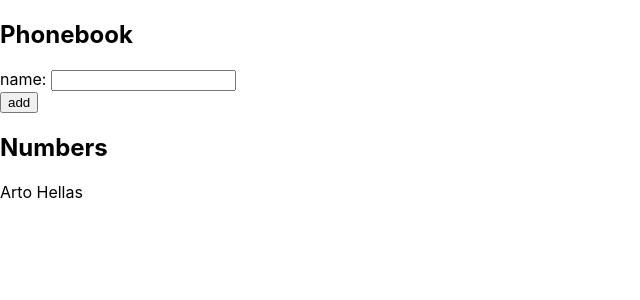
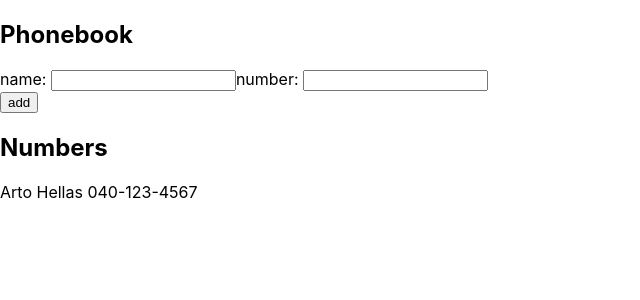
Before and after one commit to mvaaltola/fsopen20, a React (Create React App) app in the folder 2/puhelinluettelo/: page / in a window 1280 px wide. Shown: the top 300 px of the page, without its empty margins (0-640 px from the left). Built offline with nearby package versions, Linux system fonts and the light colour scheme.

Commit message:
Complete 2.8

```diff
--- a/2/puhelinluettelo/src/App.js
+++ b/2/puhelinluettelo/src/App.js
@@ -2,9 +2,10 @@ import React, { useState } from 'react'
 
 const App = () => {
   const [ persons, setPersons] = useState([
-    { name: 'Arto Hellas' }
+    { name: 'Arto Hellas', number: '040-123-4567' }
   ])
   const [ newName, setNewName ] = useState('')
+  const [ newNr, setNewNr ] = useState('')
 
   const addName = (event) => {
     event.preventDefault()
@@ -12,22 +13,23 @@ const App = () => {
     if (persons.filter(person => person.name === newName).length !== 0) {
       found = true
     }
-    // persons.map(person => {if (newName === person.name){found = true}})
     if (found) {
       alert(`${newName} is already added to phonebook`)
       setNewName('')
+      setNewNr('')
       return
     }
     const newPerson = {
-      name: newName
+      name: newName,
+      number: newNr
     }
     setPersons(persons.concat(newPerson))
     setNewName('')
+    setNewNr('')
   }
 
-  const handleNameChange = (event) => {
-    setNewName(event.target.value)
-  }
+  const handleNameChange = (event) => setNewName(event.target.value)
+  const handleNrChange = (event) => setNewNr(event.target.value)
 
   return (
     <div>
@@ -35,6 +37,7 @@ const App = () => {
       <form onSubmit ={addName}>
         <div>
           name: <input value={newName} onChange={handleNameChange} />
+          number: <input value={newNr} onChange={handleNrChange} />
         </div>
         <div>
           <button type="submit">add</button>
@@ -43,7 +46,7 @@ const App = () => {
       <h2>Numbers</h2>
       <div>
         {persons.map(person =>
-          <p key={person.name}>{person.name}</p>)}
+          <p key={person.name}>{person.name} {person.number}</p>)}
       </div>
     </div>
   )
```
